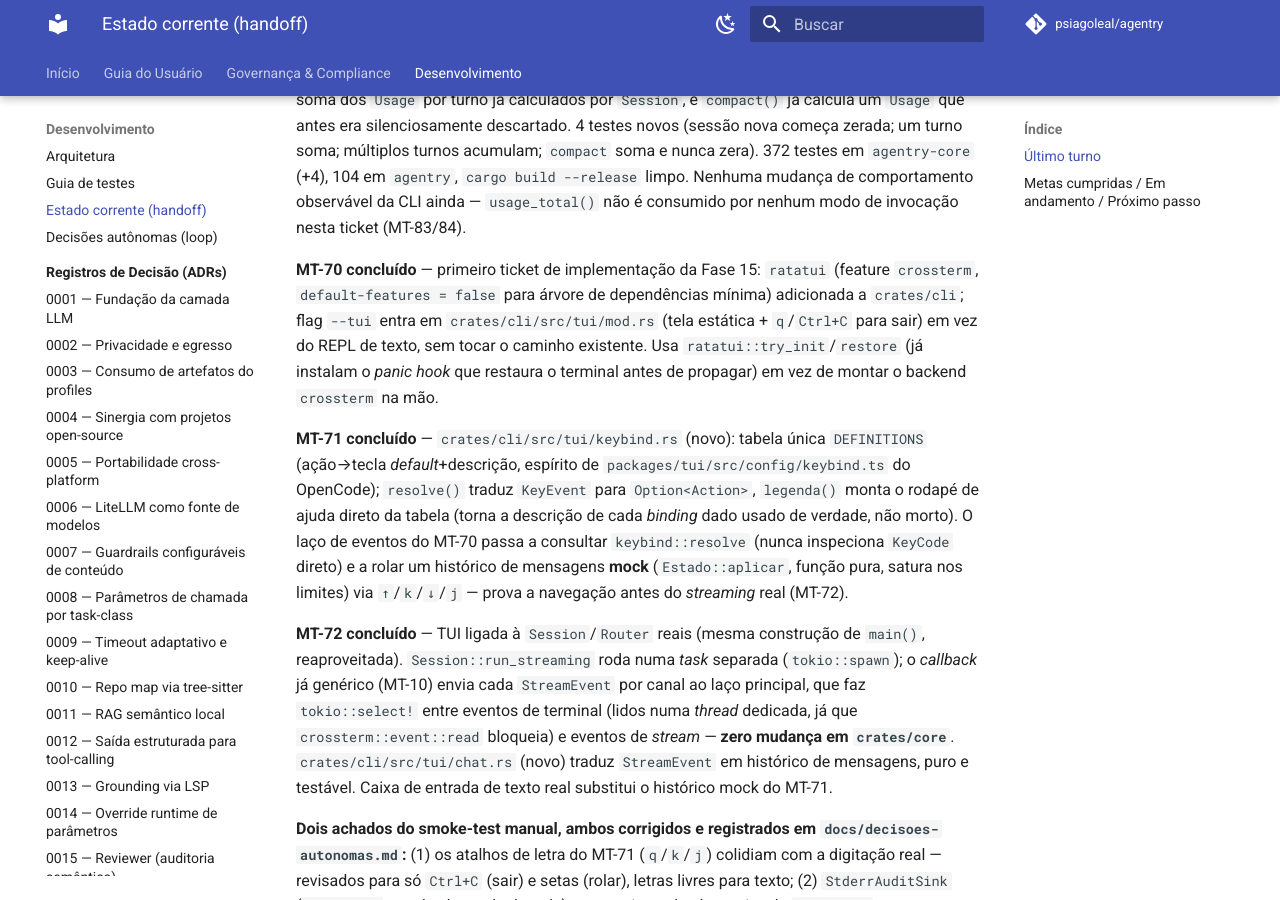
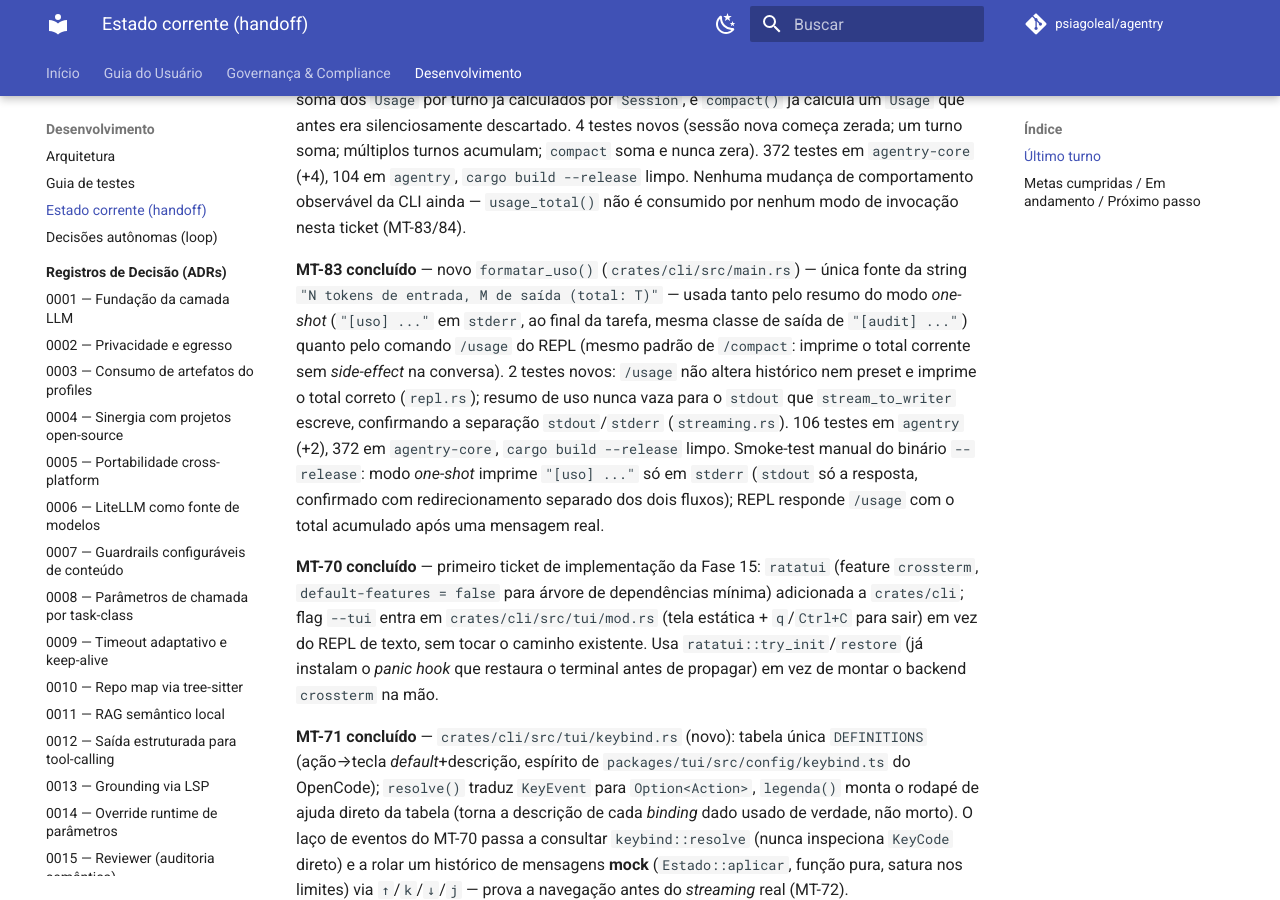
Before and after one commit to psiagoleal/agentry, an MkDocs documentation site: the page built from docs/CURRENT-STATE.md, in a window 1280 px wide and 900 px high, scrolled down 4517 px. Built offline with MkDocs 1.6.1 and Material for MkDocs 9.7.7, drawn with Linux system fonts in a browser that asks for light colours; comment, search, counter and statistics services are not loaded.

Commit message:
docs(handoff): marca MT-83 concluído; próximo passo é o MT-84
{agente: Claude Code; modelo: claude-sonnet-5}

```diff
--- a/docs/CURRENT-STATE.md
+++ b/docs/CURRENT-STATE.md
@@ -183,6 +183,19 @@
   nunca zera). 372 testes em `agentry-core` (+4), 104 em `agentry`, `cargo build --release`
   limpo. Nenhuma mudança de comportamento observável da CLI ainda — `usage_total()` não é
   consumido por nenhum modo de invocação nesta ticket (MT-83/84).
+
+  **MT-83 concluído** — novo `formatar_uso()` (`crates/cli/src/main.rs`) — única fonte da
+  string `"N tokens de entrada, M de saída (total: T)"` — usada tanto pelo resumo do modo
+  *one-shot* (`"[uso] ..."` em `stderr`, ao final da tarefa, mesma classe de saída de
+  `"[audit] ..."`) quanto pelo comando `/usage` do REPL (mesmo padrão de `/compact`: imprime
+  o total corrente sem *side-effect* na conversa). 2 testes novos: `/usage` não altera
+  histórico nem preset e imprime o total correto (`repl.rs`); resumo de uso nunca vaza para o
+  `stdout` que `stream_to_writer` escreve, confirmando a separação `stdout`/`stderr`
+  (`streaming.rs`). 106 testes em `agentry` (+2), 372 em `agentry-core`, `cargo build
+  --release` limpo. Smoke-test manual do binário `--release`: modo *one-shot* imprime
+  `"[uso] ..."` só em `stderr` (`stdout` só a resposta, confirmado com redirecionamento
+  separado dos dois fluxos); REPL responde `/usage` com o total acumulado após uma mensagem
+  real.
 
   **MT-70 concluído** — primeiro ticket de implementação da Fase 15: `ratatui` (feature
   `crossterm`, `default-features = false` para árvore de dependências mínima) adicionada a
@@ -1385,17 +1398,24 @@
   `agentry-core` (+4), 104 em `agentry`, `cargo build --release` limpo. Nenhuma mudança de
   comportamento observável da CLI ainda.
 
+- [x] **MT-83** — `formatar_uso()` (`crates/cli/src/main.rs`) formata o `Usage` acumulado;
+  usada pelo resumo `"[uso] ..."` em `stderr` do modo *one-shot* e pelo comando `/usage` do
+  REPL (mesmo padrão de `/compact`). 2 testes novos (`/usage` sem *side-effect* na conversa;
+  resumo de uso nunca vaza para o `stdout` do *streaming*). 106 testes em `agentry` (+2), 372
+  em `agentry-core`, `cargo build --release` limpo. Smoke-test manual confirma a separação
+  `stdout`/`stderr` no modo *one-shot* e `/usage` funcionando no REPL real.
+
 **Em andamento:** nada pendente — árvore de trabalho limpa, tudo commitado. **Fase 16
 concluída inteira (MT-77..81)**; **Fase 17 preparada** (ADR-0029 `Proposed`,
-`docs/roadmap-v0.11.md`, MT-82..85); **MT-82 concluído**.
-
-**Próximo passo:** **MT-83** (`docs/roadmap-v0.11.md`, `crates/cli/src/main.rs`,
-`crates/cli/src/repl.rs`) — exposição do uso de tokens no modo *one-shot* (resumo em
-`stderr` ao final da tarefa) e comando `/usage` no REPL (mesmo padrão de `/compact`).
-Segundo ticket de implementação da Fase 17. Outros itens em aberto, sem ticket: deploy do
-site MkDocs (GitHub Pages) — decisão explícita do usuário de não fazer ainda; CI multi-SO
-ainda não observado verde (falta um push que dispare a matriz); backlog independente do
-`ai-coding-agent-profiles` (ADRs 0001-0005 — RTK/OKF pendentes de reanálise de maturidade,
+`docs/roadmap-v0.11.md`, MT-82..85); **MT-82/83 concluídos**.
+
+**Próximo passo:** **MT-84** (`docs/roadmap-v0.11.md`, `crates/cli/src/tui/mod.rs`) —
+exposição do uso de tokens no rodapé da TUI (mesmo lugar da legenda de *keybindings*,
+`keybind::legenda()`), atualizado a cada turno concluído. Terceiro ticket de implementação da
+Fase 17. Outros itens em aberto, sem ticket: deploy do site MkDocs (GitHub Pages) — decisão
+explícita do usuário de não fazer ainda; CI multi-SO ainda não observado verde (falta um push
+que dispare a matriz); backlog independente do `ai-coding-agent-profiles` (ADRs 0001-0005 —
+RTK/OKF pendentes de reanálise de maturidade,
 perfis base+overlay/skills executáveis/config de serviços pendentes de validação de
 implementação).
 
```
Also changed, not shown: other parts of docs/CURRENT-STATE.md (+1 -1 lines), docs/roadmap-v0.11.md (+1 -1 lines).
